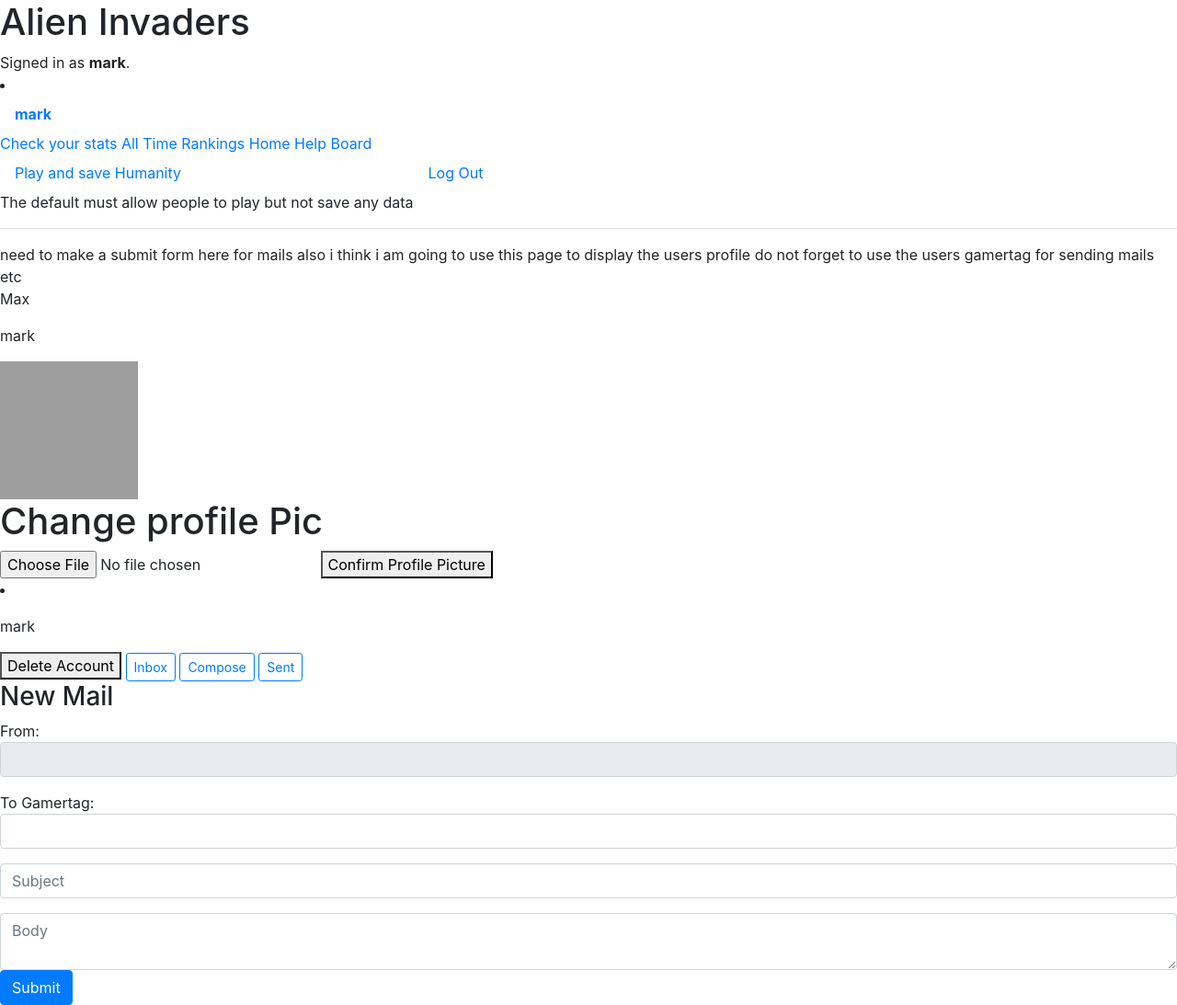
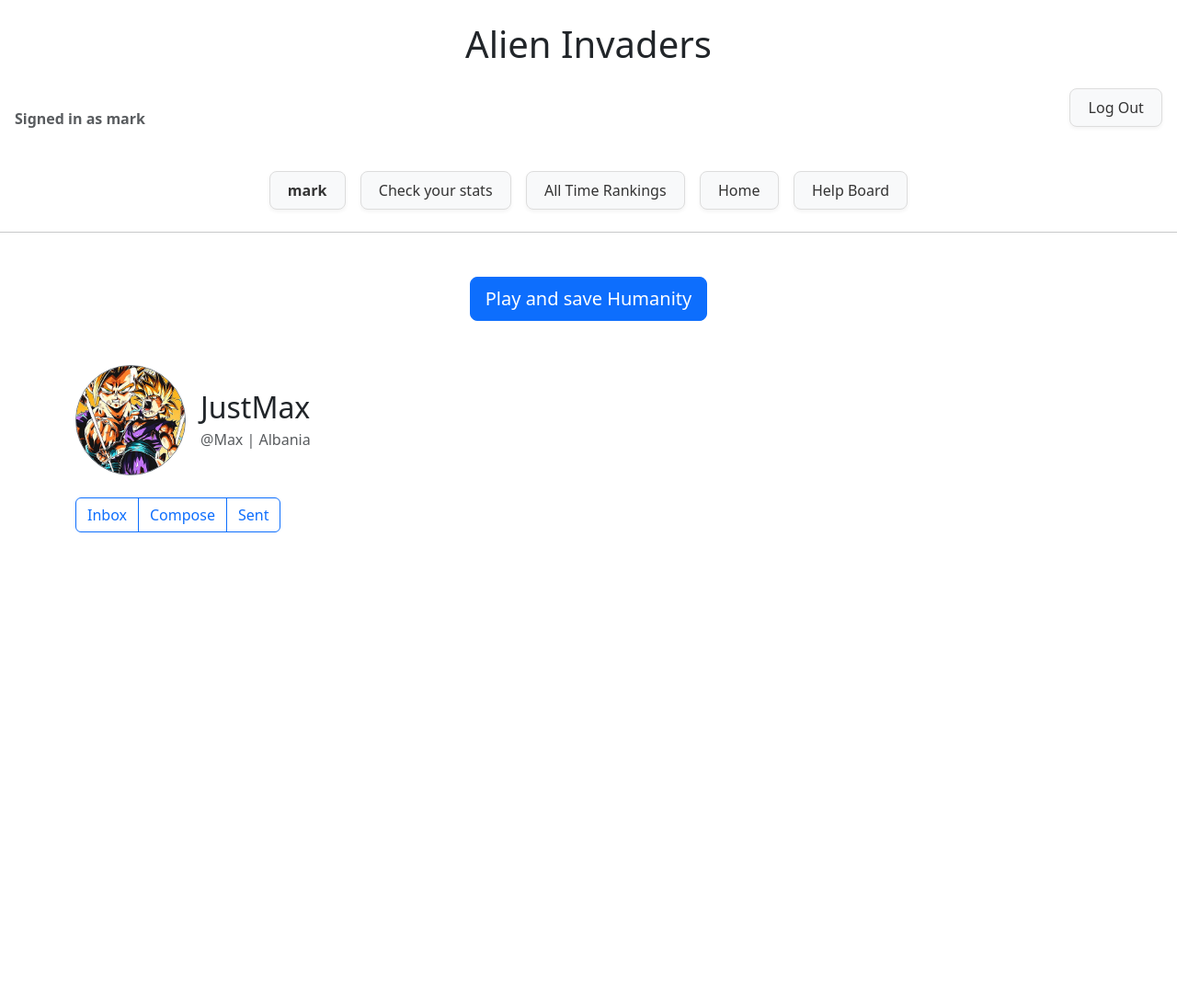
Before and after one commit to MarkSchae/TypingGame, a Django app: page /aliens/player_profile/7 in a window 1280 px wide. Shown: the whole page at 92% size. After the commit the page ends 579 px from the top, so only its background shows below. Run offline with Django 4.2, Linux system fonts and the light colour scheme; a user stored in the database is signed in; data comes from the database, SQL or seed files in the repository; both versions use the stored data as it was after the commit; some libraries are stand-ins or nearby versions; grey boxes are pictures that could not be loaded.

Commit message:
Updated project with placeholder styling using bootstrap.

```diff
--- a/aliens/static/aliens/gamestyle.css
+++ b/aliens/static/aliens/gamestyle.css
@@ -1,3 +1,65 @@
+/* Sleek clickable nav styling for Bootstrap */
+.nav {
+    justify-content: center; /* center nav items */
+    gap: 1rem; /* space between items */
+    margin-bottom: 1.5rem;
+}
+
+.nav-link {
+    display: inline-block;
+    padding: 0.5rem 1.2rem;
+    font-weight: 500;
+    font-size: 1rem;
+    color: #333; /* text color */
+    background-color: #f8f9fa; /* light button-like background */
+    border: 1px solid #ddd; /* subtle border */
+    border-radius: 0.5rem; /* rounded edges */
+    text-decoration: none;
+    transition: all 0.3s ease;
+    cursor: pointer; /* show hand cursor */
+    box-shadow: 0 2px 4px rgba(0,0,0,0.05); /* subtle depth */
+}
+
+.nav-link:hover {
+    color: #fff; /* text color on hover */
+    background-color: #007bff; /* hover background */
+    transform: translateY(-2px); /* pop-up effect */
+    box-shadow: 0 4px 10px rgba(0, 123, 255, 0.3); /* deeper shadow */
+}
+
+.nav-link:active {
+    transform: translateY(0); /* reset position on click */
+    background-color: #0056b3; /* darker active color */
+}
+
+.nav-link:disabled {
+    color: #aaa; /* muted disabled color */
+    background-color: #f0f0f0;
+    border-color: #ccc;
+    pointer-events: none;
+}
+
+/* Style the datalist options like a dropdown */
+#room-name-input {
+    position: relative;
+}
+
+/* Browsers don’t style datalist by default, so we mimic it */
+#games-list {
+    background-color: #fff;
+    border: 1px solid #ced4da;
+    border-radius: 0.25rem;
+    max-height: 200px;
+    overflow-y: auto;
+    padding: 0.25rem;
+}
+
+/* Optional: highlight hovered option (works in some browsers) */
+#games-list option:hover {
+    background-color: #e9ecef;
+    cursor: pointer;
+}
+
 #game-body {
     margin: 0;
     display: flex;
--- a/aliens/templates/aliens/layout.html
+++ b/aliens/templates/aliens/layout.html
@@ -4,46 +4,74 @@
 <html lang="en">
     <head>
         <title>{% block title %}Aliens{% endblock %}</title>
-        <link rel="stylesheet" href="https://stackpath.bootstrapcdn.com/bootstrap/4.4.1/css/bootstrap.min.css" integrity="sha384-Vkoo8x4CGsO3+Hhxv8T/Q5PaXtkKtu6ug5TOeNV6gBiFeWPGFN9MuhOf23Q9Ifjh" crossorigin="anonymous">
+        <link rel="stylesheet" href="https://cdn.jsdelivr.net/npm/bootstrap@5.3.8/dist/css/bootstrap.min.css" crossorigin="anonymous">
+        <link href="https://cdn.jsdelivr.net/npm/bootstrap@5.3.8/dist/css/bootstrap.min.css" rel="stylesheet" integrity="sha384-sRIl4kxILFvY47J16cr9ZwB07vP4J8+LH7qKQnuqkuIAvNWLzeN8tE5YBujZqJLB" crossorigin="anonymous">
+        <script src="https://cdn.jsdelivr.net/npm/bootstrap@5.3.8/dist/js/bootstrap.bundle.min.js" integrity="sha384-FKyoEForCGlyvwx9Hj09JcYn3nv7wiPVlz7YYwJrWVcXK/BmnVDxM+D2scQbITxI" crossorigin="anonymous"></script>
         <link href="{% static 'aliens/gamestyle.css' %}" rel="stylesheet">
         <meta name="viewport" content="width=device-width, initial-scale=1.0">
     </head>
 <body>
-        <h1>Alien Invaders</h1>
-        <div>
-            {% if user.is_authenticated %}
-                Signed in as <strong>{{ user.username }}</strong>.
-                <li class="nav-item">
-                    <a class="nav-link" href="{% url 'player_profile' user.id %}"><strong>{{ user.username }}</strong></a>
-                    <a id="stats-page" href="{% url 'players_stats' user.id %}">Check your stats</a>
-                    <a id="leaderboard" href="{% url 'leaderboard' %}">All Time Rankings</a>
-                    <a id="home" href="{% url 'index' %}">Home</a>
-                    <a id="help_board" href="{% url 'help_wanted' %}">Help Board</a>
-                </li>
-            {% else %}
-                Not signed in.
-            {% endif %}
-        </div>
-        <ul class="nav">
-            <li class="nav-item">
-                <a class="nav-link" href="{% url 'game' %}">Play and save Humanity</a> The default must allow people to play but not save any data
-            </li>
+    <h1 class="text-center my-4">Alien Invaders</h1>
 
     {% if user.is_authenticated %}
+    <!-- Top nav row -->
+    <div class="d-flex justify-content-between align-items-center mb-4 px-3">
+
+        <!-- Left side: signed in as -->
+        <p class="mb-0 text-muted"><strong>Signed in as {{ user.username }}</strong></p>
+
+        <!-- Right side: logout -->
+        <ul class="nav">
             <li class="nav-item">
                 <a class="nav-link" href="{% url 'logout' %}">Log Out</a>
             </li>
+        </ul>
+
+
+    </div>
     {% else %}
+    <div class="d-flex justify-content-end mb-4 px-3">
+        <ul class="nav">
             <li class="nav-item">
                 <a class="nav-link" href="{% url 'login' %}">Log In</a>
             </li>
             <li class="nav-item">
                 <a class="nav-link" href="{% url 'register' %}">Register</a>
             </li>
+        </ul>
+    </div>
     {% endif %}
+
+    <!-- Centered links for user pages -->
+    {% if user.is_authenticated %}
+    <ul class="nav justify-content-center mb-4">
+        <li class="nav-item">
+            <a class="nav-link" href="{% url 'player_profile' user.id %}"><strong>{{ user.username }}</strong></a>
+        </li>
+        <li class="nav-item">
+            <a class="nav-link" href="{% url 'players_stats' user.id %}">Check your stats</a>
+        </li>
+        <li class="nav-item">
+            <a class="nav-link" href="{% url 'leaderboard' %}">All Time Rankings</a>
+        </li>
+        <li class="nav-item">
+            <a class="nav-link" href="{% url 'index' %}">Home</a>
+        </li>
+        <li class="nav-item">
+            <a class="nav-link" href="{% url 'help_wanted' %}">Help Board</a>
+        </li>
     </ul>
+    {% endif %}
+
     <hr>
+
+    <!-- Bottom call-to-action -->
+    <div class="d-flex justify-content-center mt-5">
+        <a href="{% url 'game' %}" class="btn btn-primary btn-lg cta-button">Play and save Humanity</a>
+    </div>
+
     {% block body %}
     {% endblock %}
 </body>
+
 </html>
--- a/aliens/templates/aliens/profile.html
+++ b/aliens/templates/aliens/profile.html
@@ -3,78 +3,69 @@
 {% load static %}
 
 {% block body %}
+<div class="container my-5">
 
-    need to make a submit form here for mails
-    also i think i am going to use this page to display the users profile
-    do not forget to use the users gamertag for sending mails etc
+    <!-- Profile Header -->
+    <div class="d-flex align-items-center mb-4">
+        <img id="profile-pic" src="{{ onclick_user_profile.profile_pic.url }}" alt="Profile Pic" class="rounded-circle border border-secondary me-3" style="width: 120px; height: 120px; object-fit: cover;">
+        <div>
+            <h2 class="mb-1">{{ onclick_user_profile.gamertag }}</h2>
+            <p class="text-muted mb-0">@{{ onclick_user_profile.username }} | {{ onclick_user_profile.country }}</p>
+        </div>
+    </div>
 
-    <p>{{ onclick_user_profile.username }}</p>
-    <p>{{ current_logged_on_user.username }}</p>
-    <div data-user-id="{{ current_logged_on_user.id }}" style="display: none;" id="user-id"></div>
+    <!-- Profile Actions -->
+    {% if onclick_user_profile.username == current_logged_on_user.username %}
+    <div class="card mb-4 p-3 shadow-sm">
+        <h5>Update Profile Picture</h5>
+        <div class="d-flex align-items-center gap-3 mt-2">
+            <input type="file" name="change-image" accept="image/*" id="change-image" class="form-control-file">
+            <button id="confirm-update-btn" class="btn btn-primary">Confirm</button>
+        </div>
+    </div>
 
-    <img id="profile-pic" src="{{ user.profile_pic.url }}" alt="Profile Pic" style="width: 150px; height: 150px; object-fit: cover;">
+    <div class="d-flex justify-content-between mb-4">
+        <button id="delete-account" class="btn btn-outline-danger">Delete Account</button>
+    </div>
+    {% endif %}
 
+    <!-- Mail Navigation -->
+    <div class="btn-group mb-3" role="group" aria-label="Mail navigation">
+        <button class="btn btn-outline-primary" id="inbox">Inbox</button>
+        <button class="btn btn-outline-primary" id="compose">Compose</button>
+        <button class="btn btn-outline-primary" id="sent">Sent</button>
+    </div>
 
-    {% comment "" %}
-     Need to add some hiding features here. So I need to hide certian elements that I do not want a user that is viewing another users profile to see
-     This can be done by incasing the elements in a if statment:
-     {% if user.username == current_logged_on_user.username %} When clicking on another persons profile link the user_id sent will be different to the user.id which is the reques.user id (the user that clicked the link)
-        Add elements here
-     {% endif %}
-    {% endcomment %}
-
-    <h1>Change profile Pic</h1>
-    <input type="file" name="change-image" accept="image/*" id="change-image">
-    <button id="confirm-update-btn">Confirm Profile Picture</button>
-
-    <li>
-        <p>{{ user.gamertag }}</p>
-        <p>{{ user.username }}</p>
-        <p>{{ user.country }}</p>
-    </li>
-
-    <button id='delete-account'>Delete Account</button>
-
-            {% comment %}
-                        {% for mail in mails %}
-            <p>{{ mail.recipients }}</p>
-            <p>{{ mail.subject }}</p>
-            <p>{{ mail.body }}</p>
-            <p>{{ mail.sender }}</p>
-        {% empty %}
-            <li>
-                Not the droids you where looking for
-            </li>
-        {% endfor%}
-        </li>
-            {% endcomment %}
-
-    <button class="btn btn-sm btn-outline-primary" id="inbox">Inbox</button>
-    <button class="btn btn-sm btn-outline-primary" id="compose">Compose</button>
-    <button class="btn btn-sm btn-outline-primary" id="sent">Sent</button>
-
-    <div id="mails-view"></div>
-
-    <div id="compose-view">
-        <h3>New Mail</h3>
+    <!-- Compose Mail Form -->
+    <div id="compose-view" class="card p-4 mb-4 shadow-sm" style="display: none;">
+        <h5>New Mail</h5>
         <form id="compose-form">
             {% csrf_token %}
-            <div class="form-group">
-                From: <input disabled class="form-control" value="{{ request.user.gamertag }}">
+            <div class="mb-3">
+                <label class="form-label">From</label>
+                <input class="form-control" disabled value="{{ request.user.gamertag }}">
             </div>
-            <div class="form-group">
-                To Gamertag: <input id="compose-recipients" class="form-control">
+            <div class="mb-3">
+                <label class="form-label">To (Gamertag)</label>
+                <input id="compose-recipients" class="form-control">
             </div>
-            <div class="form-group">
-                <input class="form-control" id="compose-subject" placeholder="Subject">
+            <div class="mb-3">
+                <label class="form-label">Subject</label>
+                <input id="compose-subject" class="form-control" placeholder="Subject">
             </div>
-            <textarea class="form-control" id="compose-body" placeholder="Body"></textarea>
-            <input type="submit" class="btn btn-primary"/>
+            <div class="mb-3">
+                <label class="form-label">Body</label>
+                <textarea class="form-control" id="compose-body" placeholder="Type your message..." rows="4"></textarea>
+            </div>
+            <button type="submit" class="btn btn-primary">Send</button>
         </form>
     </div>
 
-    <div id="details-mails">
+    <!-- Mail List / Details -->
+    <div id="mails-view" class="mb-4"></div>
+    <div id="details-mails"></div>
 
+</div>
 
-    <script src="{% static 'aliens/stats.js' %}"></script>
+<script src="{% static 'aliens/stats.js' %}"></script>
 {% endblock %}
--- a/aliens/views.py
+++ b/aliens/views.py
@@ -244,7 +244,6 @@ def player_profile(request, user_id):
         "onclick_user_profile" : onclick_user_profile,
         "current_logged_on_user": current_logged_on_user,
         "mails": mails,
-
     })
 
 # Function to calculate a helo type of ranking system for the leaderboard
@@ -326,12 +325,14 @@ def players_stats(request, user_id):
             # Updates all users ranking on the leaderboard and saves their new rank
             ranking()
             updated_leaderboard.save()
+            # Update the users current rank for display
+            player_stats.current_position_leaderboard = updated_leaderboard.rank
             # Return JsonResponse here, needs to first be serialized and include a success message
 
     try:
         player_stats = Stats.objects.get(user=user_id)
     except Stats.DoesNotExist:
-        messages.error(request, "You have no stats Noob!")
+        messages.error(request, "You have no stats yet, get playing!")
         return HttpResponseRedirect(reverse('index'))
 
     return render(request, "aliens/stats.html", { # This is called the context
```
Also changed, not shown: aliens/templates/aliens/helpwanted.html (+61 -36 lines), aliens/templates/aliens/leaderboard.html (+45 -35 lines), aliens/templates/aliens/stats.html (+37 -13 lines), README.md, db.sqlite3, 1 other file. Lines whose indentation alone changed are shown as unchanged.
